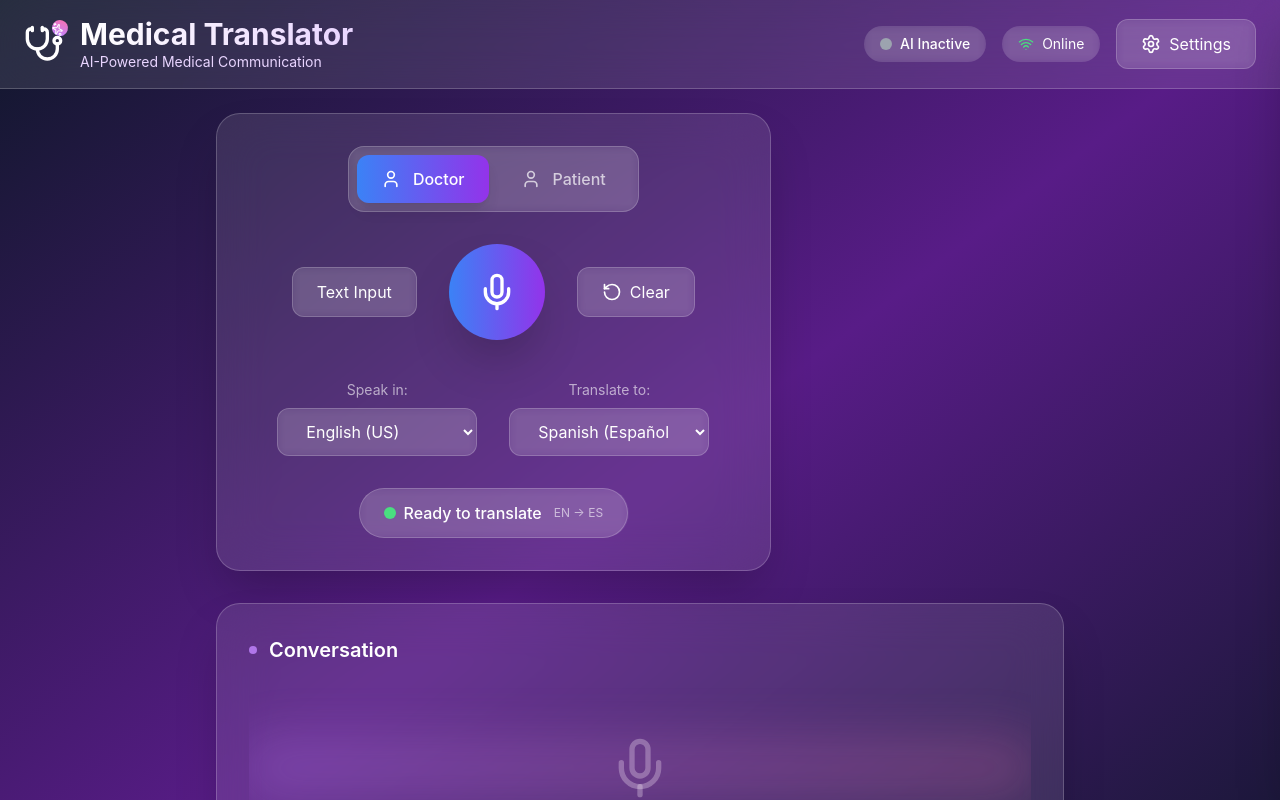
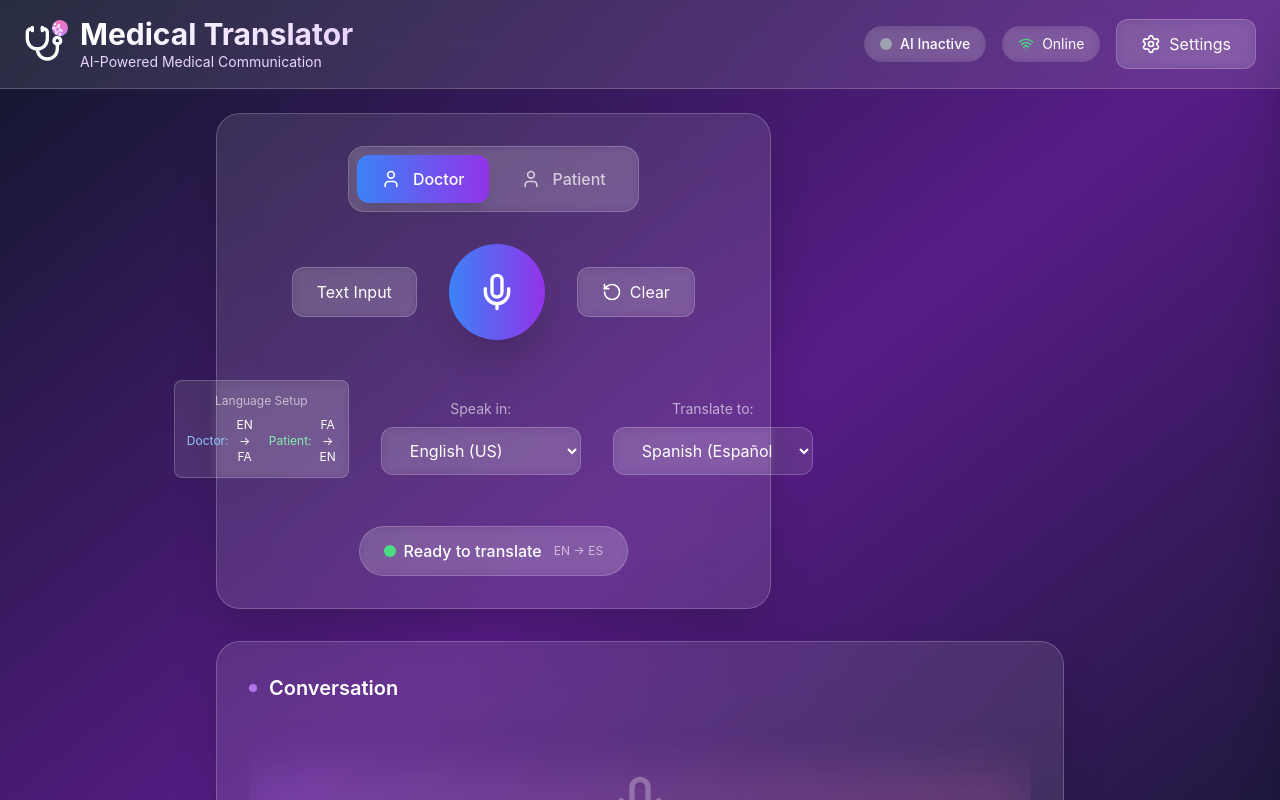
Before and after one commit to Navid-Moradimehr/medical-translator, a React (Vite) app: page / in a window 1280 px wide. Shown: the top 800 px of the page. Built offline with nearby package versions, Linux system fonts and the light colour scheme.

Commit message:
Implement bidirectional language switching with language setup tracking

```diff
--- a/src/App.tsx
+++ b/src/App.tsx
@@ -106,31 +106,59 @@ function App() {
   } | null>(null)
   const [showConversationSummary, setShowConversationSummary] = useState(false)
 
-  // Language mapping for automatic switching
-  const languageMapping: Record<string, { speakIn: string; translateTo: string }> = {
-    'en': { speakIn: 'en-US', translateTo: 'fa' },
-    'fa': { speakIn: 'fa-IR', translateTo: 'en' },
-    'es': { speakIn: 'es-ES', translateTo: 'en' },
-    'pt': { speakIn: 'pt-BR', translateTo: 'en' },
-    'ar': { speakIn: 'ar-SA', translateTo: 'en' },
-    'zh': { speakIn: 'zh-CN', translateTo: 'en' },
-    'fr': { speakIn: 'fr-FR', translateTo: 'en' },
-    'de': { speakIn: 'de-DE', translateTo: 'en' }
+  // Store original language setup for bidirectional switching
+  const [originalLanguageSetup, setOriginalLanguageSetup] = useState<{
+    doctorSpeakIn: string
+    doctorTranslateTo: string
+    patientSpeakIn: string
+    patientTranslateTo: string
+  } | null>(null)
+
+  // Initialize language setup when component mounts or languages change
+  useEffect(() => {
+    if (!originalLanguageSetup) {
+      setOriginalLanguageSetup({
+        doctorSpeakIn: 'en-US',
+        doctorTranslateTo: 'fa',
+        patientSpeakIn: 'fa-IR',
+        patientTranslateTo: 'en'
+      })
+    }
+  }, [originalLanguageSetup])
+
+  // Auto-switch languages when role changes (bidirectional)
+  const autoSwitchLanguages = (newIsDoctor: boolean) => {
+    if (!originalLanguageSetup) return
+
+    if (newIsDoctor) {
+      // Doctor mode: Use doctor's language setup
+      setSourceLanguage(originalLanguageSetup.doctorSpeakIn)
+      setCurrentLanguage(originalLanguageSetup.doctorTranslateTo)
+    } else {
+      // Patient mode: Use patient's language setup
+      setSourceLanguage(originalLanguageSetup.patientSpeakIn)
+      setCurrentLanguage(originalLanguageSetup.patientTranslateTo)
+    }
   }
 
-  // Auto-switch languages when role changes
-  const autoSwitchLanguages = (newIsDoctor: boolean) => {
-    const currentSourceLang = sourceLanguage.split('-')[0] // e.g., 'en-US' -> 'en'
-    const currentTargetLang = currentLanguage // e.g., 'fa'
-
-    if (newIsDoctor) {
-      // Doctor mode: Switch to English for speaking, current target language for translation
-      setSourceLanguage('en-US')
-      setCurrentLanguage(currentTargetLang)
+  // Update language setup when user manually changes languages
+  const updateLanguageSetup = (newSourceLanguage: string, newTargetLanguage: string) => {
+    if (!originalLanguageSetup) return
+
+    if (isDoctor) {
+      // Update doctor's language setup
+      setOriginalLanguageSetup({
+        ...originalLanguageSetup,
+        doctorSpeakIn: newSourceLanguage,
+        doctorTranslateTo: newTargetLanguage
+      })
     } else {
-      // Patient mode: Switch to current target language for speaking, English for translation
-      setSourceLanguage(`${currentTargetLang}-${currentTargetLang.toUpperCase()}`) // e.g., 'fa-IR'
-      setCurrentLanguage('en')
+      // Update patient's language setup
+      setOriginalLanguageSetup({
+        ...originalLanguageSetup,
+        patientSpeakIn: newSourceLanguage,
+        patientTranslateTo: newTargetLanguage
+      })
     }
   }
 
@@ -1721,12 +1749,33 @@ Return a comprehensive JSON object with all medical information intelligently ca
 
               {/* Language Selectors */}
               <div className="flex flex-col sm:flex-row items-center justify-center space-y-4 sm:space-y-0 sm:space-x-4 lg:space-x-8 mb-6 sm:mb-8">
+                {/* Language Setup Indicator */}
+                {originalLanguageSetup && (
+                  <div className="text-center mb-4">
+                    <div className="bg-white/10 backdrop-blur-sm rounded-lg p-3 border border-white/20">
+                      <p className="text-xs text-white/60 mb-2">Language Setup</p>
+                      <div className="flex items-center space-x-4 text-xs">
+                        <div className="flex items-center space-x-2">
+                          <span className="text-blue-300">Doctor:</span>
+                          <span className="text-white">{originalLanguageSetup.doctorSpeakIn.split('-')[0].toUpperCase()} → {originalLanguageSetup.doctorTranslateTo.toUpperCase()}</span>
+                        </div>
+                        <div className="flex items-center space-x-2">
+                          <span className="text-green-300">Patient:</span>
+                          <span className="text-white">{originalLanguageSetup.patientSpeakIn.split('-')[0].toUpperCase()} → {originalLanguageSetup.patientTranslateTo.toUpperCase()}</span>
+                        </div>
+                      </div>
+                    </div>
+                  </div>
+                )}
                 {/* Source Language */}
                 <div className="text-center w-full sm:w-auto">
                   <label className="block text-xs sm:text-sm text-white/60 mb-2" id="source-language-label">Speak in:</label>
                   <select
                     value={sourceLanguage}
-                    onChange={(e) => setSourceLanguage(e.target.value)}
+                    onChange={(e) => {
+                      setSourceLanguage(e.target.value)
+                      updateLanguageSetup(e.target.value, currentLanguage)
+                    }}
                     aria-labelledby="source-language-label"
                     aria-describedby="source-language-help"
                     className="w-full max-w-[200px] sm:w-auto bg-white/10 backdrop-blur-sm border border-white/20 rounded-xl px-3 sm:px-6 py-2 sm:py-3 text-white focus:ring-2 focus:ring-purple-500 focus:border-transparent transition-all duration-200 text-sm sm:text-base"
@@ -1747,7 +1796,10 @@ Return a comprehensive JSON object with all medical information intelligently ca
                   <label className="block text-xs sm:text-sm text-white/60 mb-2" id="target-language-label">Translate to:</label>
                   <select
                     value={currentLanguage}
-                    onChange={(e) => setCurrentLanguage(e.target.value)}
+                    onChange={(e) => {
+                      setCurrentLanguage(e.target.value)
+                      updateLanguageSetup(sourceLanguage, e.target.value)
+                    }}
                     aria-labelledby="target-language-label"
                     aria-describedby="language-help"
                     {...getAccessibilityProps('language-selector', { currentLanguage })}
```
